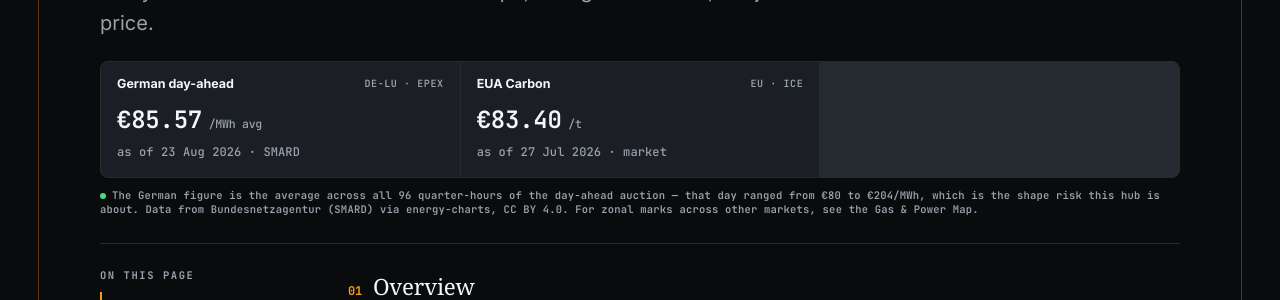
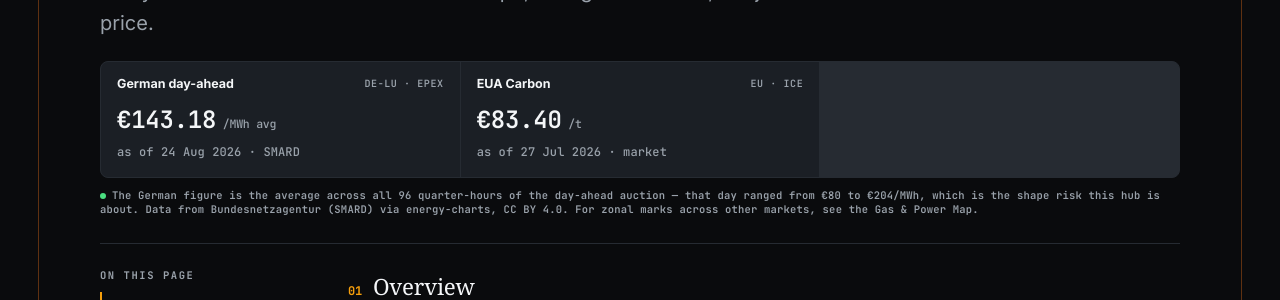
Before and after one commit to maverickrocx/RiskMaverick, a Jekyll site: the page built from markets/commodities/power-renewables.md, in a window 1280 px wide and 900 px high. Shown: the part 290-590 px from the top of the window. Built offline with Jekyll 4.4.1, drawn with Linux system fonts in a browser that asks for light colours; some web fonts are replaced.

Commit message:
chore(marks): daily benchmark refresh from primary sources

```diff
--- a/_data/marks.yml
+++ b/_data/marks.yml
@@ -2,15 +2,15 @@
 # Each mark carries the date and publisher it came from.
 
 de_da:
-  price: "€85.57"
-  asof: "23 Aug 2026"
+  price: "€143.18"
+  asof: "24 Aug 2026"
   source: "SMARD"
-  low: -6.21
-  high: 189.05
+  low: 20.13
+  high: 249.92
   points: 96
 estr:
-  price: "2.191%"
-  asof: "20 Aug 2026"
+  price: "2.189%"
+  asof: "21 Aug 2026"
   source: "ECB"
 henry_hub:
   price: "$2.82"
```
